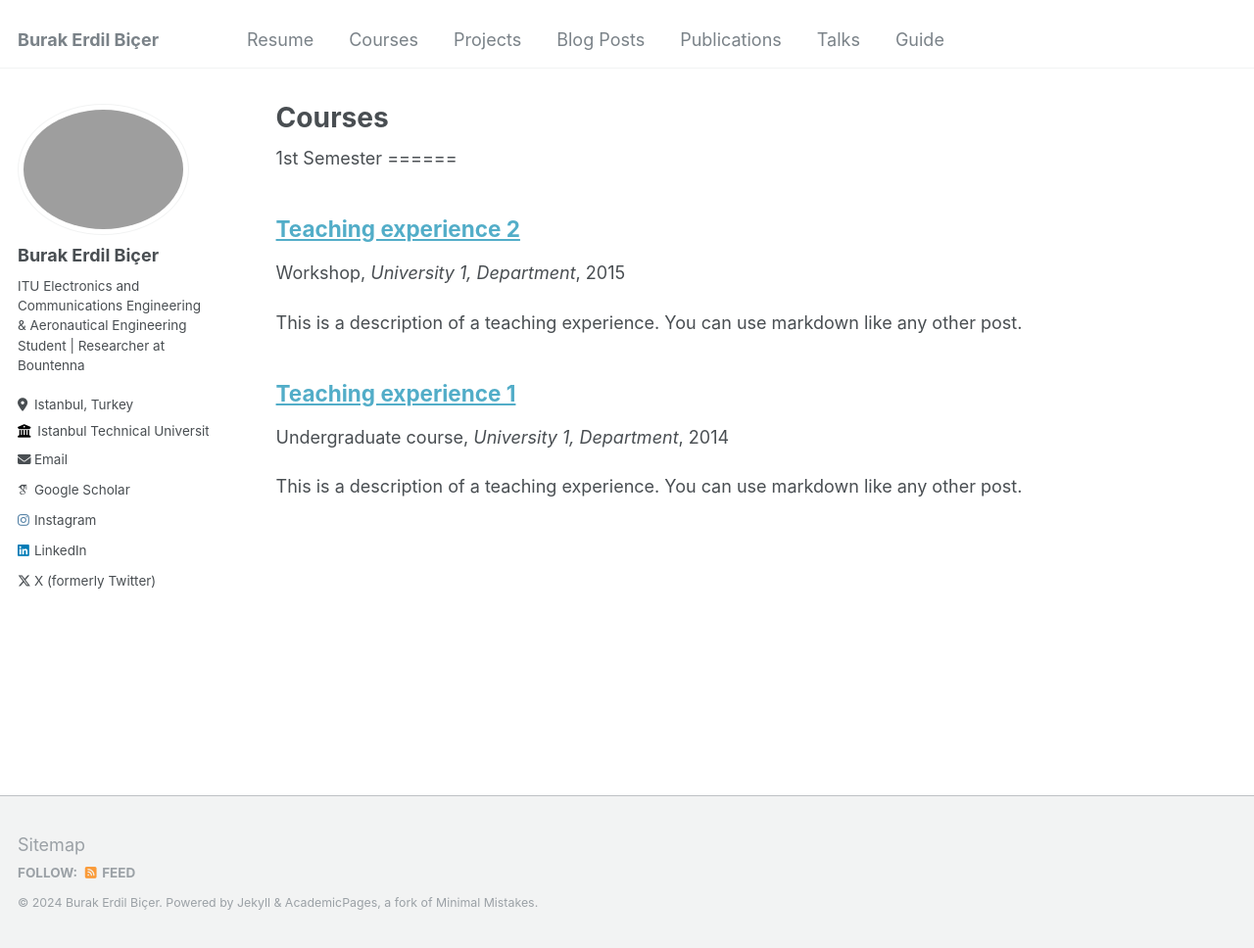
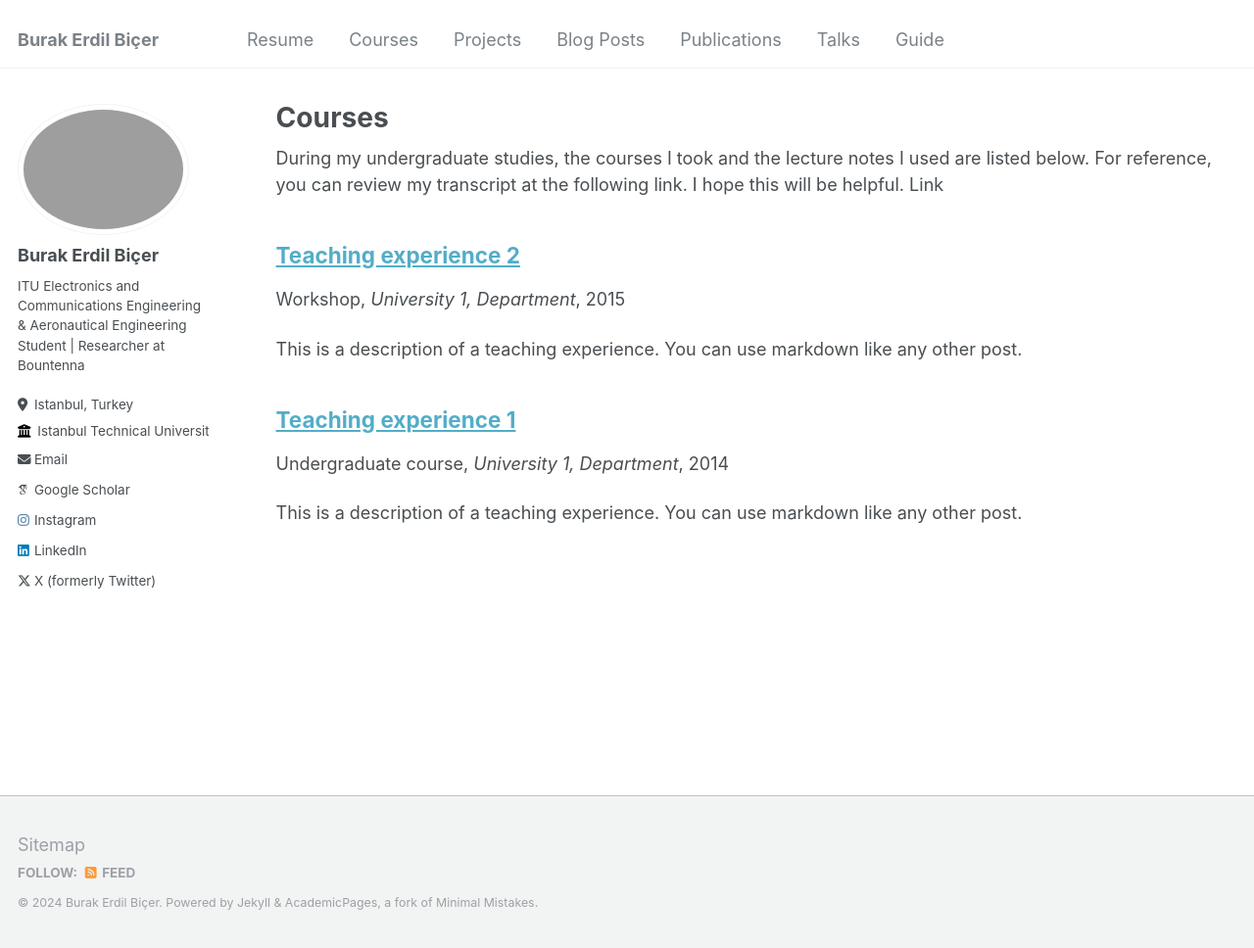
Before and after one commit to burakerdilb/burakerdilb.github.io, a Jekyll site: the page built from _pages/courses.html, in a window 1280 px wide and 968 px high. Shown: the whole window at 98% size. Built offline with Jekyll 4.4.1, drawn with Linux system fonts in a browser that asks for light colours; some web fonts are replaced.

Commit message:
Update courses.html

```diff
--- a/_pages/courses.html
+++ b/_pages/courses.html
@@ -4,8 +4,11 @@ title: "Courses"
 permalink: /courses/
 author_profile: true
 ---
-1st Semester
-======
+During my undergraduate studies, the courses I took and the lecture notes I used are listed below.
+For reference, you can review my transcript at the following link.
+I hope this will be helpful.
+
+Link
 
 
 {% include base_path %}
```
